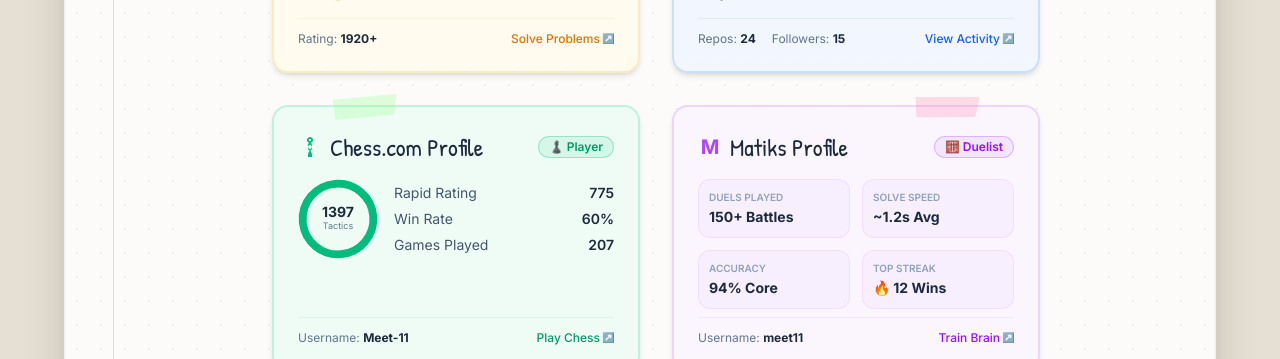
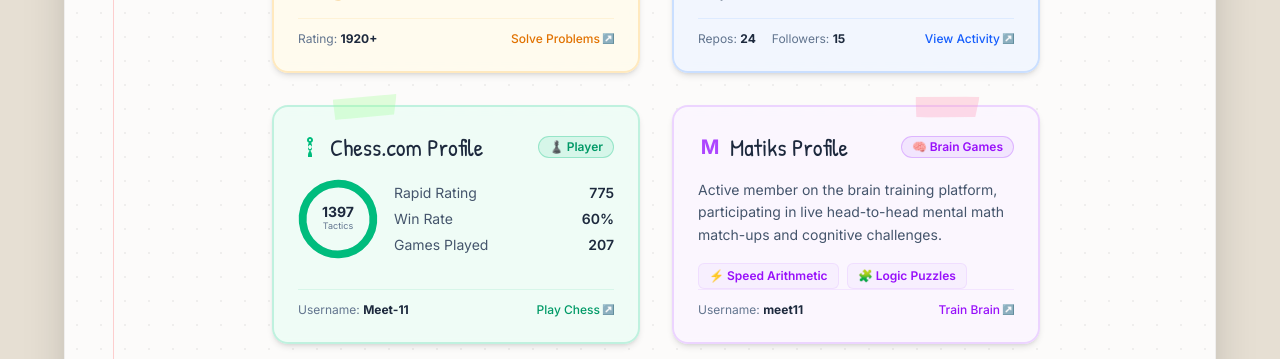
Before and after one commit to MeetThakur/meeeet.dev, a Next.js app: page / in a window 1280 px wide. Shown: the part 1880-2239 px from the top of the page. Built offline with nearby package versions, Linux system fonts and the light colour scheme; no server answers; a web font is replaced by a local one.

Commit message:
style: remove pseudo stats from matiks card and describe profile factually

```diff
--- a/src/components/AboutSection.tsx
+++ b/src/components/AboutSection.tsx
@@ -417,29 +417,20 @@
                       </svg>
                       <span className="font-sketch text-2xl text-slate-800 dark:text-slate-200">Matiks Profile</span>
                     </div>
-                    {/* Duelist Badge */}
-                    <span className="inline-flex items-center gap-1 px-2.5 py-0.5 rounded-full text-xs font-semibold bg-purple-500/10 text-purple-600 dark:text-purple-400 border border-purple-500/30">
-                      🧮 Duelist
+                    {/* Brain Badge */}
+                    <span className="inline-flex items-center gap-1 px-2.5 py-0.5 rounded-full text-xs font-semibold bg-purple-500/10 text-purple-600 dark:text-emerald-400 border border-purple-500/30">
+                      🧠 Brain Games
                     </span>
                   </div>
 
-                  {/* 2x2 Grid of Stats */}
-                  <div className="grid grid-cols-2 gap-3 mb-2">
-                    <div className="p-2.5 bg-purple-500/5 dark:bg-purple-500/10 rounded-xl border border-purple-500/10 flex flex-col">
-                      <span className="text-[10px] text-slate-400 dark:text-slate-500 uppercase font-semibold">Duels Played</span>
-                      <span className="text-sm font-bold text-slate-800 dark:text-slate-100 mt-0.5">150+ Battles</span>
-                    </div>
-                    <div className="p-2.5 bg-purple-500/5 dark:bg-purple-500/10 rounded-xl border border-purple-500/10 flex flex-col">
-                      <span className="text-[10px] text-slate-400 dark:text-slate-500 uppercase font-semibold">Solve Speed</span>
-                      <span className="text-sm font-bold text-slate-800 dark:text-slate-100 mt-0.5">~1.2s Avg</span>
-                    </div>
-                    <div className="p-2.5 bg-purple-500/5 dark:bg-purple-500/10 rounded-xl border border-purple-500/10 flex flex-col">
-                      <span className="text-[10px] text-slate-400 dark:text-slate-500 uppercase font-semibold">Accuracy</span>
-                      <span className="text-sm font-bold text-slate-800 dark:text-slate-100 mt-0.5">94% Core</span>
-                    </div>
-                    <div className="p-2.5 bg-purple-500/5 dark:bg-purple-500/10 rounded-xl border border-purple-500/10 flex flex-col">
-                      <span className="text-[10px] text-slate-400 dark:text-slate-500 uppercase font-semibold">Top Streak</span>
-                      <span className="text-sm font-bold text-slate-800 dark:text-slate-100 mt-0.5">🔥 12 Wins</span>
+                  {/* Factual description of Matiks and the profile */}
+                  <div className="space-y-3 text-sm text-slate-600 dark:text-slate-400">
+                    <p className="leading-relaxed">
+                      Active member on the brain training platform, participating in live head-to-head mental math match-ups and cognitive challenges.
+                    </p>
+                    <div className="flex flex-wrap gap-2 pt-1">
+                      <span className="px-2.5 py-1 bg-purple-500/5 dark:bg-purple-500/10 rounded-md border border-purple-500/10 text-xs font-semibold text-purple-600 dark:text-purple-400">⚡ Speed Arithmetic</span>
+                      <span className="px-2.5 py-1 bg-purple-500/5 dark:bg-purple-500/10 rounded-md border border-purple-500/10 text-xs font-semibold text-purple-600 dark:text-purple-400">🧩 Logic Puzzles</span>
                     </div>
                   </div>
                 </div>
```
